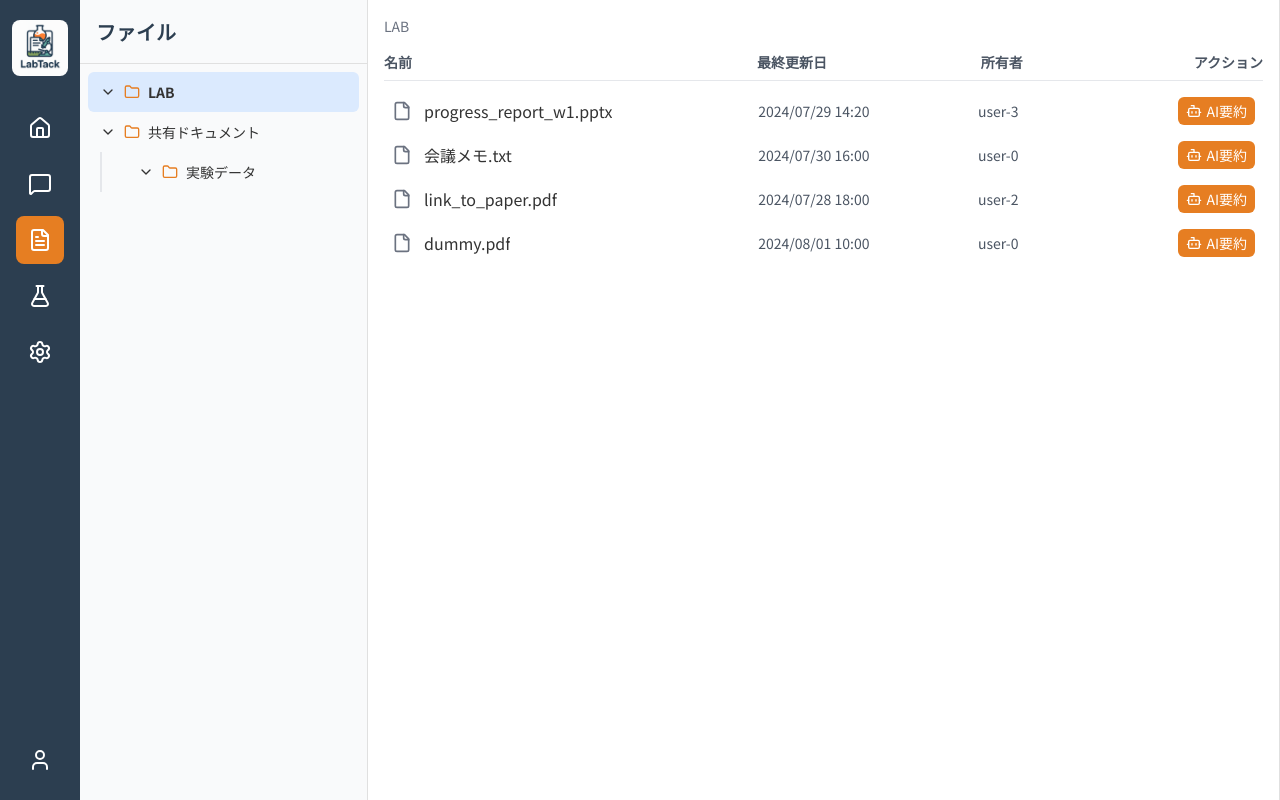
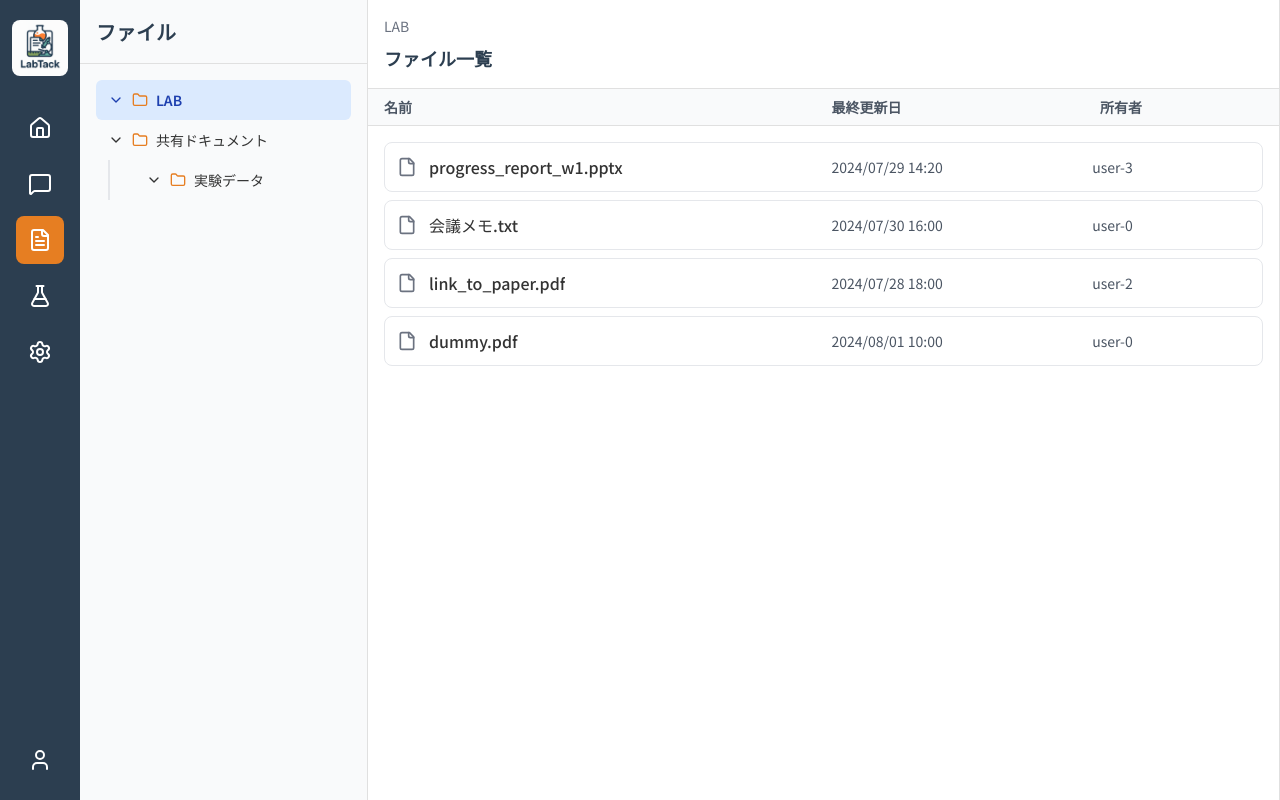
Before and after one commit to hiroba-develop/LabTack_Demo, a React (Vite) app: page /files in a window 1280 px wide. Built offline with nearby package versions, Linux system fonts and the light colour scheme.

Commit message:
ファイル画面修正

```diff
--- a/src/components/FileBrowser.tsx
+++ b/src/components/FileBrowser.tsx
@@ -4,7 +4,7 @@ import { useDetailPanel } from '../hooks/useDetailPanel';
 import FileDetailPanel from './FileDetailPanel';
 import DocumentViewer from './DocumentViewer';
 import TextViewer from './TextViewer'; // 追加
-import { Folder, File, ChevronRight, Bot } from 'lucide-react';
+import { Folder, File, ChevronRight } from 'lucide-react';
 import { format } from 'date-fns';
 import type { FileItem } from '../mocks/data';
 import dummyTxtUrl from '/dummy.txt?url';
@@ -63,10 +63,6 @@ const FileBrowser: React.FC = () => {
         }
     };
 
-    const handleSummarizeClick = (e: React.MouseEvent, item: FileItem) => {
-        e.stopPropagation(); // Prevent row click from firing
-        handleItemClick(item);
-    };
 
     const closeViewers = () => {
         setDocViewerOpen(false);
@@ -75,9 +71,10 @@ const FileBrowser: React.FC = () => {
     };
 
     return (
-        <div className="flex flex-col h-full p-4">
-            {/* Breadcrumbs */}
-            <div className="flex items-center text-sm text-gray-500 mb-4 flex-shrink-0">
+        <div className="flex flex-col h-full">
+            {/* Header with breadcrumbs */}
+            <div className="p-4 border-b border-border bg-white">
+                <div className="flex items-center text-sm text-gray-500 mb-2">
                     {currentPath.map((folder, index) => (
                         <React.Fragment key={folder.id}>
                             <span
@@ -90,44 +87,36 @@ const FileBrowser: React.FC = () => {
                         </React.Fragment>
                     ))}
                 </div>
+                <h2 className="text-lg font-semibold text-primary">ファイル一覧</h2>
+            </div>
 
             {/* File List Header */}
-            <div className="grid grid-cols-12 gap-4 text-sm font-bold text-gray-600 border-b pb-2 mb-2 flex-shrink-0">
+            <div className="px-4 py-2 bg-gray-50 border-b border-border">
+                <div className="grid grid-cols-10 gap-4 text-sm font-bold text-gray-600">
                     <div className="col-span-5">名前</div>
                     <div className="col-span-3">最終更新日</div>
                     <div className="col-span-2">所有者</div>
-                <div className="col-span-2 text-right">アクション</div>
+                </div>
             </div>
 
             {/* File List */}
-            <div className="flex-1 overflow-y-auto">
+            <div className="flex-1 overflow-y-auto p-4">
             {currentFolderContents.map(item => (
                 <div
                     key={item.id}
-                    className={`grid grid-cols-12 gap-4 items-center p-2 rounded-lg cursor-pointer ${selectedFileId === item.id ? 'bg-blue-100' : 'hover:bg-sub1'}`}
+                    className={`grid grid-cols-10 gap-4 items-center p-3 rounded-lg cursor-pointer border mb-2 ${selectedFileId === item.id ? 'bg-blue-50 border-blue-200' : 'bg-white border-gray-200 hover:bg-gray-50'}`}
                     onClick={() => handleItemClick(item)}
                     onDoubleClick={() => handleItemDoubleClick(item)}
                 >
                     <div className="col-span-5 flex items-center">
                         {item.type === 'folder' ? <Folder size={20} className="mr-3 text-accent" /> : <File size={20} className="mr-3 text-gray-500" />}
-                        <span className="truncate">{item.name}</span>
+                        <span className="truncate font-medium">{item.name}</span>
                     </div>
                     <div className="col-span-3 text-sm text-gray-600">
                         {format(new Date(item.updatedAt || ''), 'yyyy/MM/dd HH:mm')}
                     </div>
                     <div className="col-span-2 text-sm text-gray-600 truncate">
                         {item.ownerId} {/* TODO: Replace with actual user name */}
-                    </div>
-                    <div className="col-span-2 flex justify-end">
-                        {item.type === 'file' && (
-                             <button
-                                onClick={(e) => handleSummarizeClick(e, item)}
-                                className="flex items-center text-sm px-2 py-1 bg-accent text-white rounded-md hover:bg-opacity-80"
-                            >
-                                <Bot size={16} className="mr-1" />
-                                AI要約
-                            </button>
-                        )}
                     </div>
                 </div>
             ))}
--- a/src/components/FileDetailPanel.tsx
+++ b/src/components/FileDetailPanel.tsx
@@ -1,41 +1,17 @@
 import React, { useState, useEffect } from 'react';
 import { useFiles } from '../hooks/useFiles';
 import { useDetailPanel } from '../hooks/useDetailPanel';
-import { getAISummary } from '../services/aiService';
-import { X, FileText, Bot, Loader, Maximize } from 'lucide-react';
-import Modal from 'react-modal';
+import { X, FileText } from 'lucide-react';
 import dummyTxtUrl from '/dummy.txt?url';
 import dummyCsvUrl from '/dummy.csv?url';
-
-const fullscreenModalStyles: Modal.Styles = {
-    content: {
-        top: '0',
-        left: '0',
-        right: '0',
-        bottom: '0',
-        border: 'none',
-        padding: '0',
-        borderRadius: '0',
-        height: '100vh',
-        width: '100vw',
-    },
-    overlay: {
-        backgroundColor: 'rgba(0, 0, 0, 0.75)',
-        zIndex: 1000,
-    }
-};
 
 const FileDetailPanel: React.FC = () => {
     const { selectedFile } = useFiles();
     const { closePanel } = useDetailPanel();
-    const [summary, setSummary] = useState<string>('');
-    const [isLoading, setIsLoading] = useState<boolean>(false);
-    const [isFullscreen, setIsFullscreen] = useState(false);
     const [textContent, setTextContent] = useState('');
     const [textError, setTextError] = useState('');
 
     useEffect(() => {
-        setSummary('');
         setTextContent('');
         setTextError('');
         if (selectedFile?.url && (selectedFile.name?.endsWith('.txt') || selectedFile.name?.endsWith('.csv'))) {
@@ -66,15 +42,8 @@ const FileDetailPanel: React.FC = () => {
     const isTextDoc = name?.endsWith('.txt') || name?.endsWith('.csv');
     const officeViewerUrl = `https://view.officeapps.live.com/op/embed.aspx?ui=en-US&src=${encodeURIComponent(url || '')}`;
 
-    const handleSummarize = async () => {
-        setIsLoading(true);
-        const result = await getAISummary(name || 'untitled');
-        setSummary(result);
-        setIsLoading(false);
-    };
-
-    const renderFilePreview = (isModal = false) => (
-        <div className={isModal ? "h-full w-full" : "h-96 border-y bg-gray-200 my-4"}>
+    const renderFilePreview = () => (
+        <div className="h-96 border-y bg-gray-200 my-4">
              {isPdf && <iframe src={url} width="100%" height="100%" frameBorder="0" title={name} />}
              {isOfficeDoc && <iframe src={officeViewerUrl} width="100%" height="100%" frameBorder="0" title={name} />}
              {isTextDoc && (
@@ -100,8 +69,7 @@ const FileDetailPanel: React.FC = () => {
             </header>
 
             <div className="flex-1 p-4 overflow-y-auto">
-                <div className="flex items-center justify-between mb-4">
-                    <div className="flex items-center">
+                <div className="flex items-center mb-4">
                     <FileText size={40} className="mr-4 text-gray-500" />
                     <div>
                         <p className="font-bold break-all">{name}</p>
@@ -110,53 +78,9 @@ const FileDetailPanel: React.FC = () => {
                         </p>
                     </div>
                 </div>
-                    <button onClick={() => setIsFullscreen(true)} className="text-gray-500 hover:text-primary" title="全画面表示">
-                        <Maximize size={18} />
-                    </button>
-                </div>
 
                 {renderFilePreview()}
-
-                <div className="mt-6">
-                    <button
-                        onClick={handleSummarize}
-                        disabled={isLoading}
-                        className="w-full flex items-center justify-center px-4 py-2 bg-accent text-white rounded-lg hover:bg-opacity-90 disabled:bg-gray-400"
-                    >
-                        {isLoading ? (
-                            <Loader size={20} className="animate-spin mr-2" />
-                        ) : (
-                            <Bot size={20} className="mr-2" />
-                        )}
-                        <span>{isLoading ? '要約中...' : 'AI要約を実行'}</span>
-                    </button>
             </div>
-
-                {summary && (
-                    <div className="mt-6 p-4 bg-sub1 rounded-lg">
-                        <h4 className="font-bold mb-2">AIによる要約</h4>
-                        <p className="text-sm text-gray-700 whitespace-pre-wrap">{summary}</p>
-                    </div>
-                )}
-            </div>
-
-            <Modal
-                isOpen={isFullscreen}
-                onRequestClose={() => setIsFullscreen(false)}
-                style={fullscreenModalStyles}
-                contentLabel="全画面プレビュー"
-            >
-                <div className="relative h-full w-full">
-                    <button
-                        onClick={() => setIsFullscreen(false)}
-                        className="absolute top-4 right-4 z-10 bg-black bg-opacity-50 text-white rounded-full p-2 hover:bg-opacity-75"
-                        title="閉じる"
-                    >
-                        <X size={24} />
-                    </button>
-                    {renderFilePreview(true)}
-                </div>
-            </Modal>
         </div>
     );
 };
--- a/src/components/FolderTree.tsx
+++ b/src/components/FolderTree.tsx
@@ -25,14 +25,14 @@ const FolderNode: React.FC<{ folder: FileItem, allFiles: FileItem[] }> = ({ fold
     return (
         <div>
             <div
-                className={`flex items-center p-2 text-sm rounded-md cursor-pointer ${isSelected ? 'bg-blue-100' : 'hover:bg-sub1'}`}
+                className={`flex items-center p-2 text-sm rounded-md cursor-pointer transition-colors ${isSelected ? 'bg-blue-100 text-blue-800' : 'hover:bg-gray-100'}`}
                 onClick={handleSelect}
             >
                 <div onClick={toggleExpand} className="mr-1 p-1 hover:bg-gray-200 rounded">
                     <ChevronDown size={16} className={`transition-transform ${isExpanded ? 'rotate-0' : '-rotate-90'}`} />
                 </div>
                 <Folder size={16} className="mr-2 text-accent" />
-                <span className={isSelected ? 'font-bold' : ''}>{folder.name}</span>
+                <span className={`truncate ${isSelected ? 'font-semibold' : ''}`}>{folder.name}</span>
             </div>
             {isExpanded && (
                 <div className="pl-6 border-l-2 border-gray-200 ml-3">
@@ -49,7 +49,7 @@ const FolderTree: React.FC = () => {
   const rootFolders = files.filter(file => file.parentId === null && file.type === 'folder');
 
   return (
-    <div className="p-2">
+    <div className="p-4">
         {rootFolders.map(folder => <FolderNode key={folder.id} folder={folder} allFiles={files} />)}
     </div>
   );
```
Lines whose indentation alone changed are shown as unchanged.
